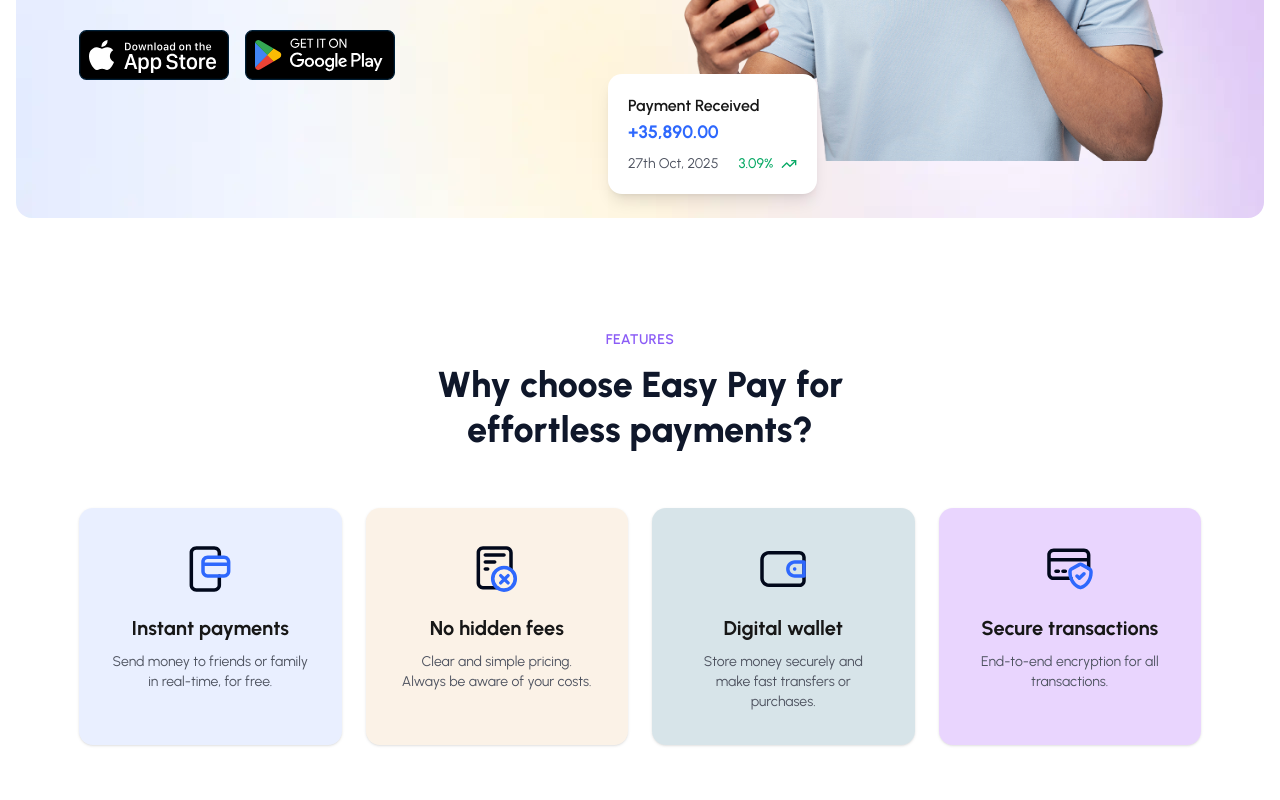
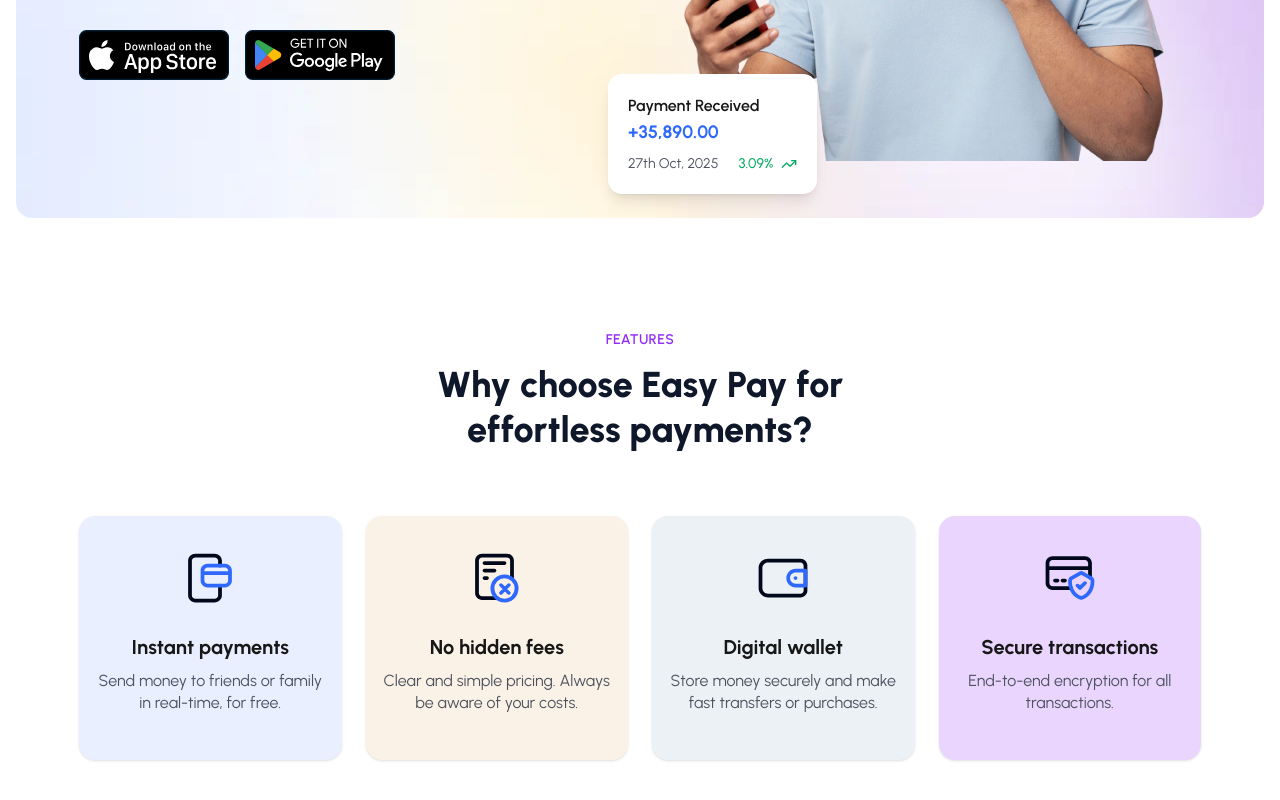
Before and after one commit to omarfaruk-dev/easy-pay, a Next.js app: page / in a window 1280 px wide. Shown: the part 482-1282 px from the top of the page. Built offline with nearby package versions, Linux system fonts and the light colour scheme.

Commit message:
Done: why choose section

```diff
--- a/src/components/WhyChoose.jsx
+++ b/src/components/WhyChoose.jsx
@@ -1,14 +1,13 @@
 "use client";
 
 import React from "react";
+import Image from "next/image";
+
 import instantPaymentIcon from "../app/assets/icons/Instant-payments.svg";
 import noHiddenFeesIcon from "../app/assets/icons/no-hidden-fees.svg";
 import digitalWalletIcon from "../app/assets/icons/digital-wallet.svg";
 import secureTransactionsIcon from "../app/assets/icons/secure-transactions.svg";
-import Image from "next/image";
 
-/* Make sure Tailwind sees these bg classes (they appear literally here) */
-/* bg-[#F3F7FF] bg-[#FBF5EE] bg-[#EEF9FF] bg-[#F6EDFF] */
 
 const features = [
   {
@@ -30,7 +29,7 @@ const features = [
     title: "Digital wallet",
     text: "Store money securely and make fast transfers or purchases.",
     icon: <Image src={digitalWalletIcon} alt="Digital wallet" width={60} height={60} />,
-    bg: "bg-tertiary/20",
+    bg: "bg-tertiary/10",
   },
   {
     id: 4,
@@ -46,8 +45,10 @@ export default function WhyChoose() {
     <section className="py-16 sm:py-20 lg:py-28 bg-white">
       <div className="max-w-[1170px] mx-auto px-3 sm:px-4 md:px-6">
         {/* Header */}
-        <div className="text-center max-w-3xl mx-auto mb-10 sm:mb-14">
-          <p className="text-sm font-semibold text-[#8B5CF6] tracking-wide">FEATURES</p>
+        <div className="text-center max-w-3xl mx-auto mb-12 sm:mb-16">
+          <p className="text-sm font-semibold text-general tracking-wide">
+            FEATURES
+          </p>
           <h2 className="mt-3 text-2xl sm:text-3xl lg:text-4xl font-extrabold text-[#0f172a] leading-tight">
             Why choose Easy Pay for <br className="hidden md:block" />
             effortless payments?
@@ -55,22 +56,33 @@ export default function WhyChoose() {
         </div>
 
         {/* Cards Grid */}
-        <div className="grid grid-cols-1 sm:grid-cols-2 lg:grid-cols-4 gap-4 lg:gap-6">
+        <div
+          className="
+            grid grid-cols-1
+            sm:grid-cols-2
+            lg:grid-cols-4
+            gap-6
+            justify-items-center
+          "
+        >
           {features.map((f) => {
-            // build classes with a stable base string + literal bg class from data
-            const cardClass = `flex flex-col items-center text-center rounded-xl p-6 sm:p-8 shadow-sm ${f.bg} border border-transparent hover:shadow-lg transition-shadow duration-200`;
+            const cardClass = `
+              flex flex-col items-center text-center
+              rounded-2xl shadow-sm ${f.bg}
+              w-[274px] h-[244px] lg:w-auto
+              py-8 px-4 gap-6
+            `;
             return (
               <div key={f.id} className={cardClass}>
-                <div className="mb-4">
-                  <div className="w-12 h-12 sm:w-14 sm:h-14 rounded-lg flex items-center justify-center">
-                    <div className="text-[#0f172a]">{f.icon}</div>
-                  </div>
+                <div>{f.icon}</div>
+                <div>
+                  <h3 className="text-[20px] font-bold text-primary mb-2">
+                    {f.title}
+                  </h3>
+                  <p className="text-base text-accent leading-snug">
+                    {f.text}
+                  </p>
                 </div>
-
-                <h3 className="sm:text-lg  md:text-[20px] font-bold text-primary mb-2">
-                  {f.title}
-                </h3>
-                <p className="text-sm text-accent">{f.text}</p>
               </div>
             );
           })}
```
